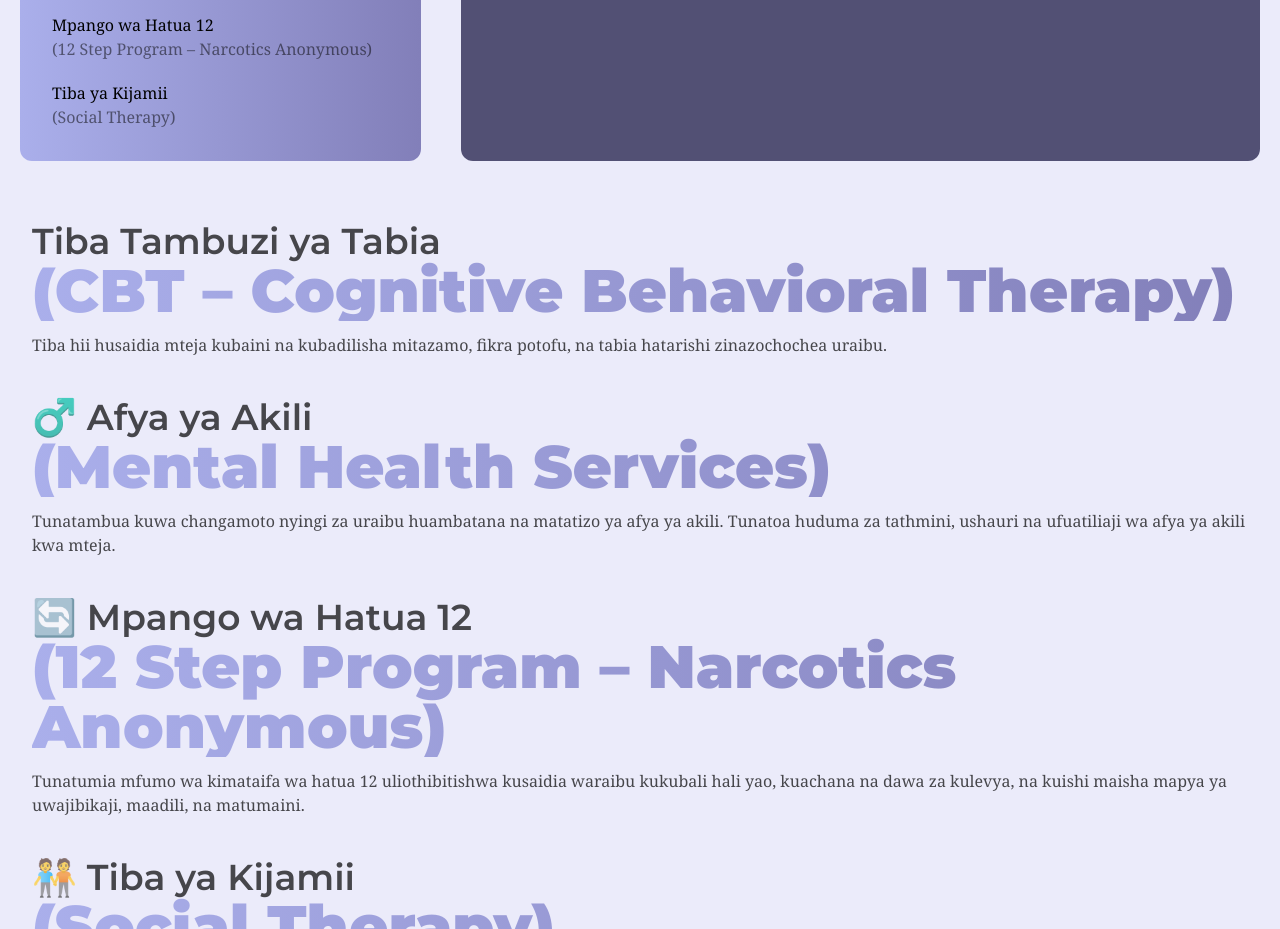
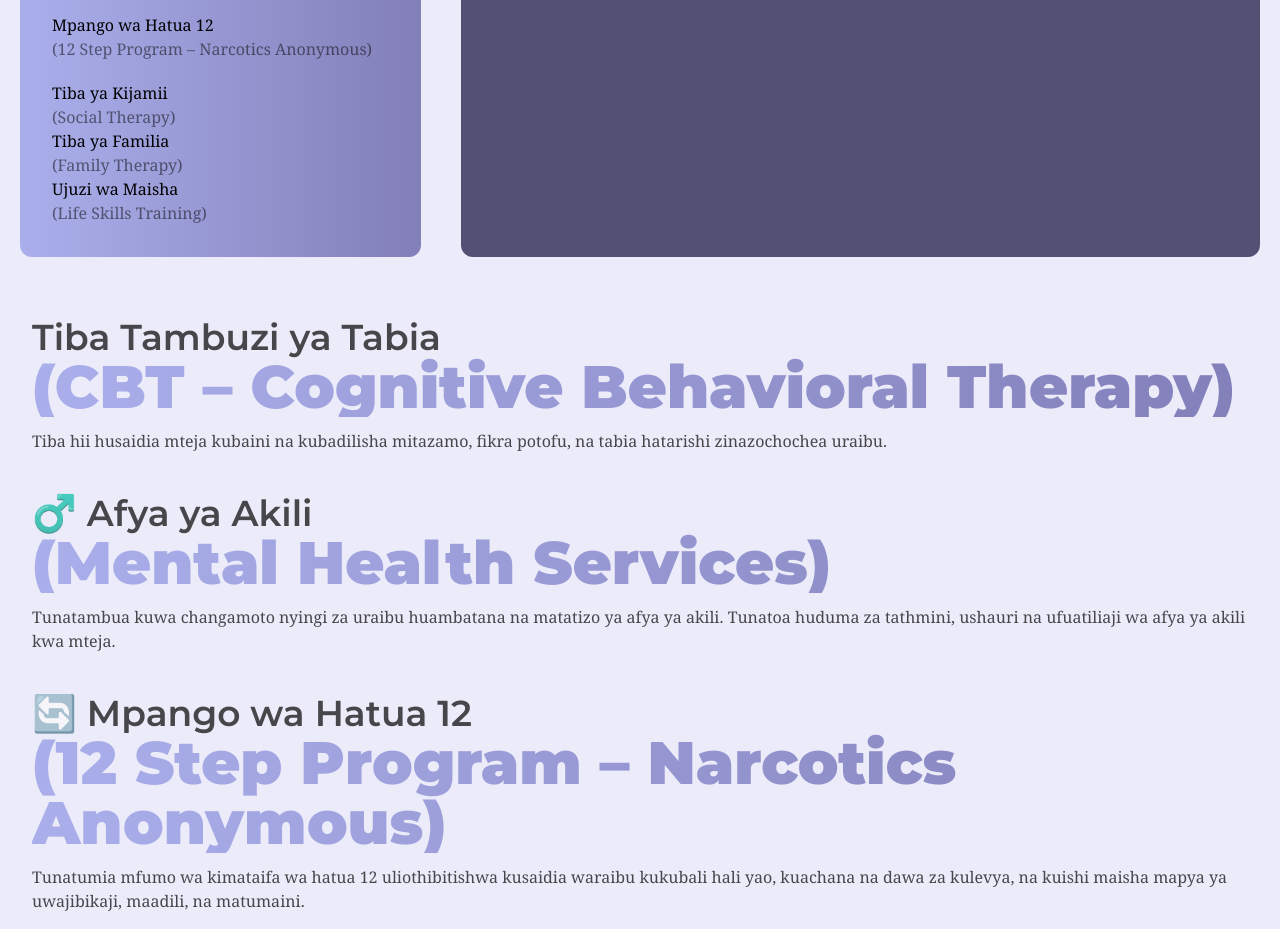
Before and after one commit to nextdev42/Pilimissana, a Gatsby site: page / in a window 1280 px wide. Shown: the part 1680-2609 px from the top of the page. Built offline with nearby package versions, Linux system fonts and the light colour scheme; Gatsby itself is replaced by a stand-in of ours.

Commit message:
Update featureSection.js

```diff
--- a/src/components/Home/featureSection.js
+++ b/src/components/Home/featureSection.js
@@ -118,7 +118,14 @@ const FeatureSection = () => {
                 <p className="text-black text-2xl">Tiba ya Kijamii</p>
                 <p className="text-black opacity-50 text-sm">(Social Therapy)</p>
               </div>
-
+               <div>
+                <p className="text-black text-2xl">Tiba ya Familia</p>
+                <p className="text-black opacity-50 text-sm">(Family Therapy)</p>
+              </div>
+                <div>
+                <p className="text-black text-2xl">Ujuzi wa Maisha</p>
+                <p className="text-black opacity-50 text-sm">(Life Skills Training)</p>
+              </div>
             </div>
           </div>
 
```
